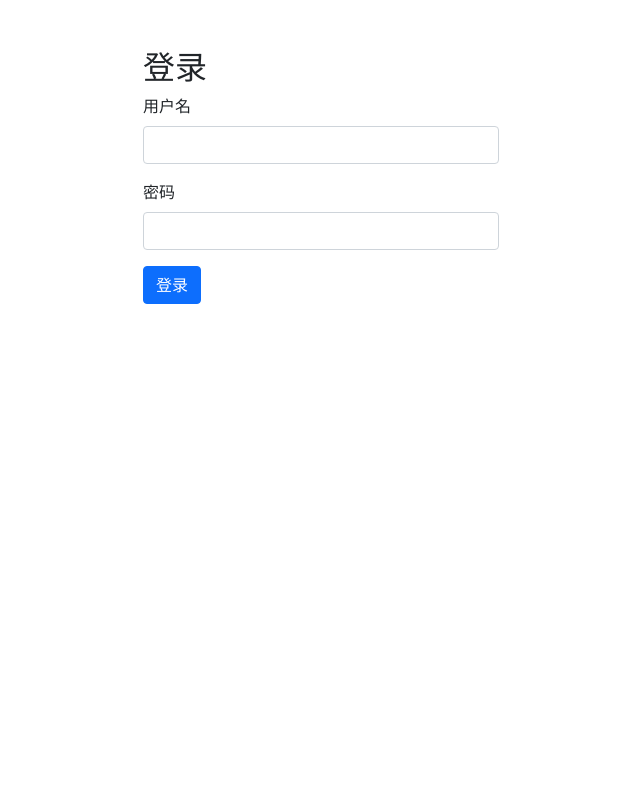
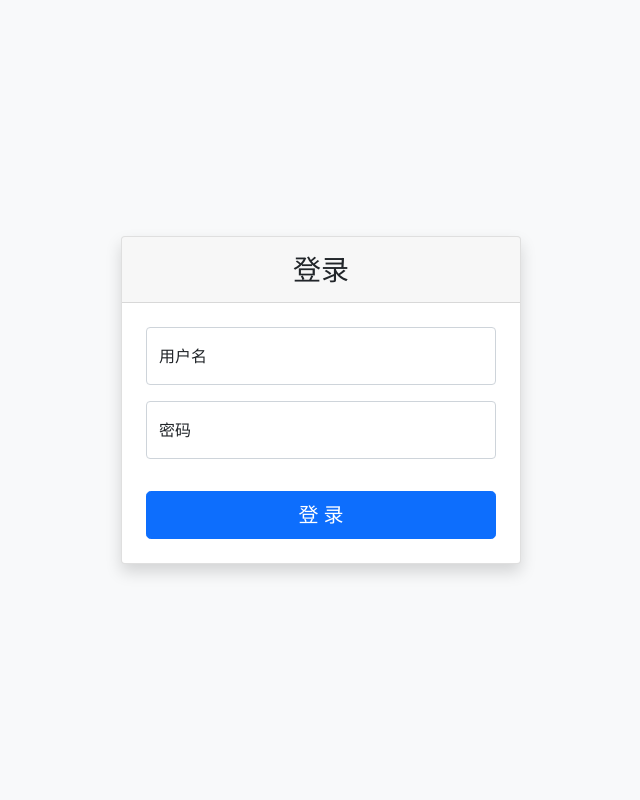
Before and after one commit to workerspages/website-login-web, a Flask app: page /login in a window 1280 px wide. Shown: the whole page, without its empty margins (319-959 px from the left). Run offline with Flask 3, Linux system fonts and the light colour scheme.

Commit message:
Update login.html

```diff
--- a/web/templates/login.html
+++ b/web/templates/login.html
@@ -1,35 +1,53 @@
 <!doctype html>
-<html lang="en">
+<html lang="zh-CN">
 <head>
     <meta charset="utf-8">
-    <title>Login</title>
-    <link rel="stylesheet" href="https://cdn.jsdelivr.net/npm/bootstrap@5.1.3/dist/css/bootstrap.min.css">
+    <meta name="viewport" content="width=device-width, initial-scale=1">
+    <title>登录</title>
+    <link href="https://cdn.jsdelivr.net/npm/bootstrap@5.1.3/dist/css/bootstrap.min.css" rel="stylesheet">
+    <style>
+      /* 让 html 和 body 占满整个视口高度 */
+      html, body {
+        height: 100%;
+      }
+      /* 自定义一些样式 */
+      .card-login {
+        max-width: 400px;
+        width: 100%;
+      }
+    </style>
 </head>
-<body>
-<div class="container mt-5">
-    <div class="row justify-content-center">
-        <div class="col-md-4">
-            <h2>登录</h2>
+<body class="d-flex align-items-center justify-content-center bg-light">
+
+  <main class="card-login">
+    <div class="card shadow">
+        <div class="card-header text-center p-3">
+            <h1 class="h3 mb-0 fw-normal">登录</h1>
+        </div>
+        <div class="card-body p-4">
+
             {% with messages = get_flashed_messages(with_categories=true) %}
                 {% if messages %}
                     {% for category, message in messages %}
-                        <div class="alert alert-{{ category }}">{{ message }}</div>
+                        <div class="alert alert-{{ category }} alert-sm" role="alert">{{ message }}</div>
                     {% endfor %}
                 {% endif %}
             {% endwith %}
+
             <form method="post">
-                <div class="mb-3">
-                    <label for="username" class="form-label">用户名</label>
-                    <input type="text" class="form-control" id="username" name="username" required>
+                <div class="form-floating mb-3">
+                    <input type="text" class="form-control" id="username" name="username" placeholder="用户名" required>
+                    <label for="username">用户名</label>
                 </div>
-                <div class="mb-3">
-                    <label for="password" class="form-label">密码</label>
-                    <input type="password" class="form-control" id="password" name="password" required>
+                <div class="form-floating mb-3">
+                    <input type="password" class="form-control" id="password" name="password" placeholder="密码" required>
+                    <label for="password">密码</label>
                 </div>
-                <button type="submit" class="btn btn-primary">登录</button>
+                <button type="submit" class="w-100 btn btn-lg btn-primary mt-3">登 录</button>
             </form>
         </div>
     </div>
-</div>
+  </main>
+
 </body>
 </html>
```
